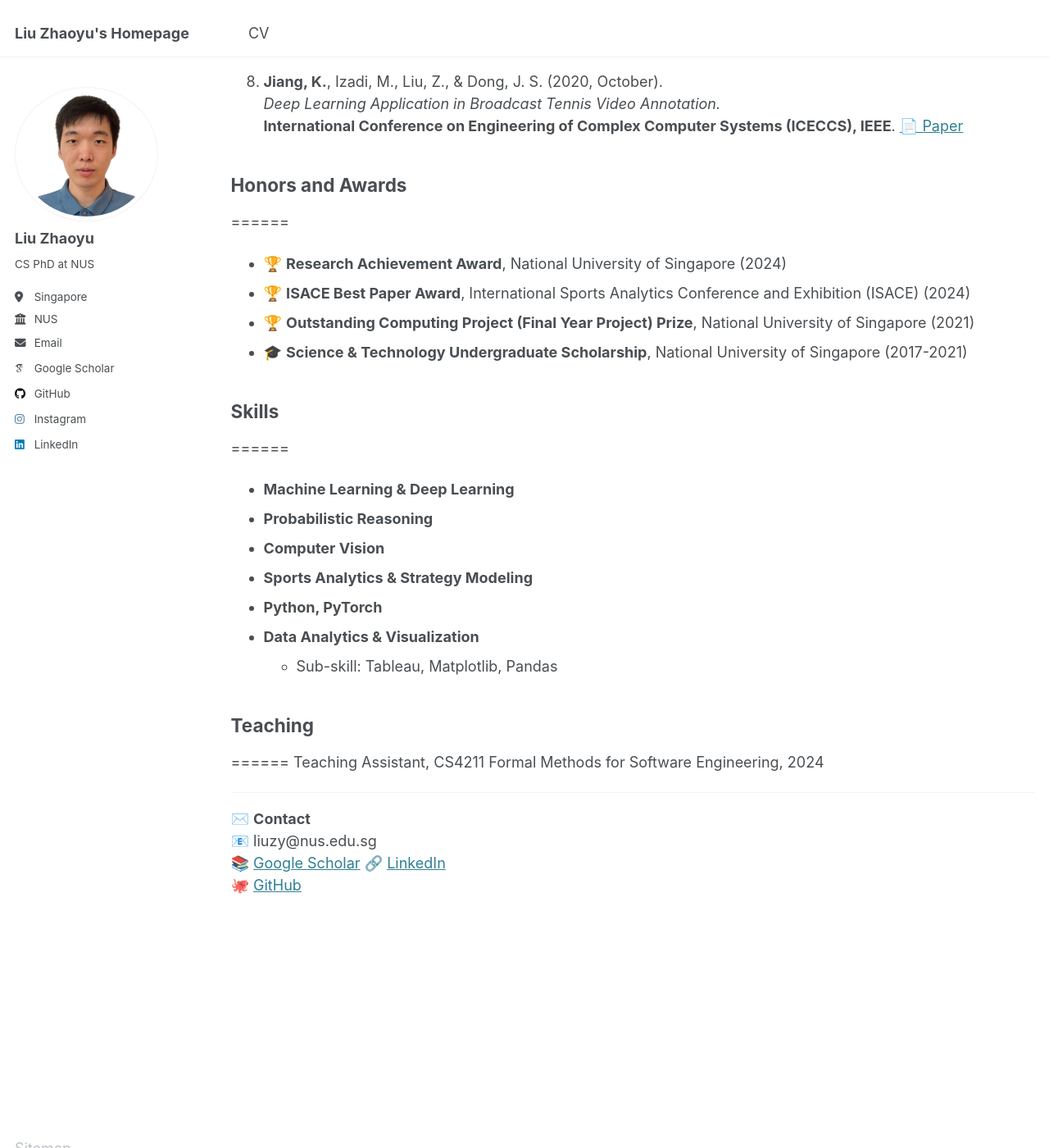
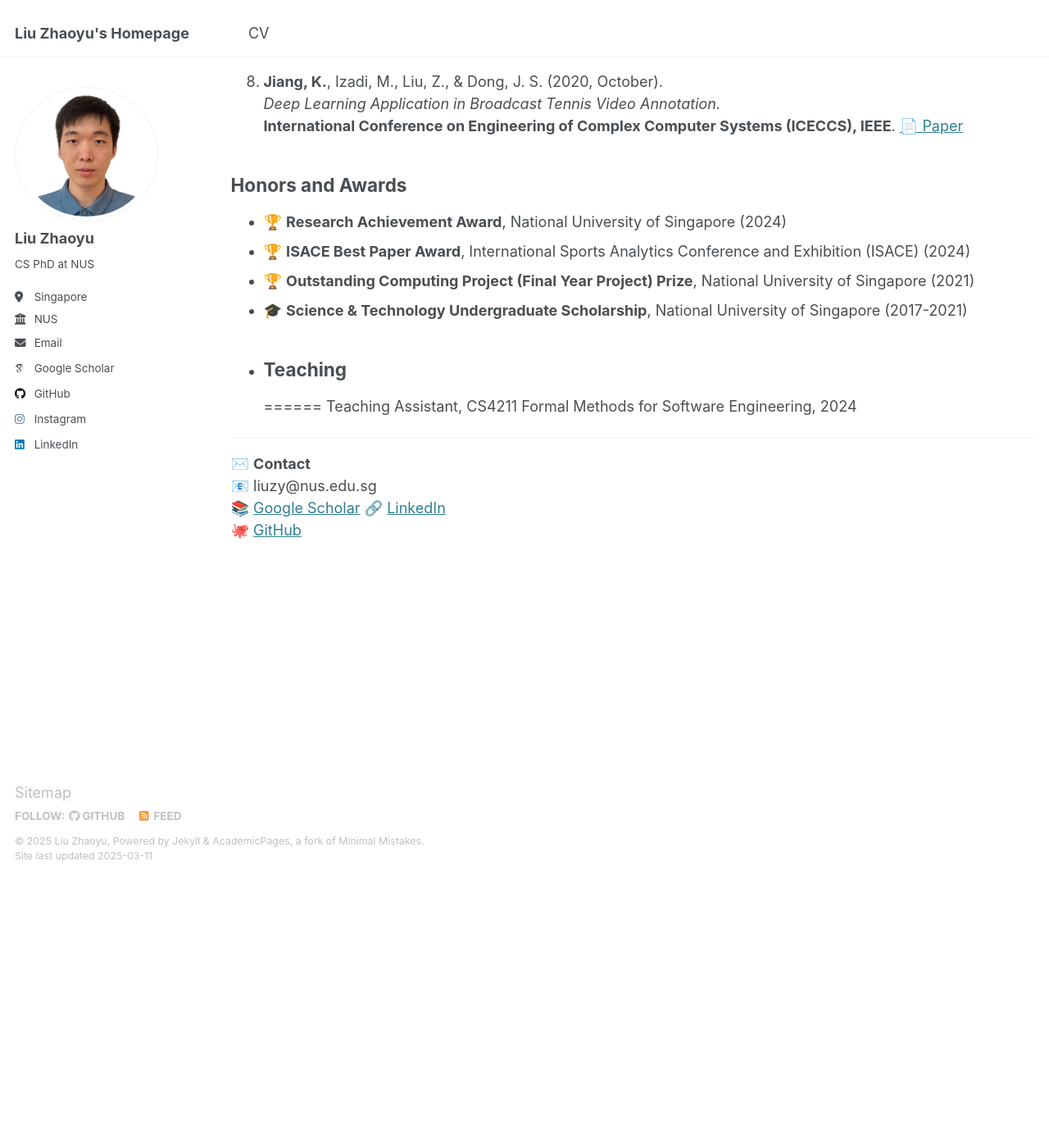
Before and after one commit to LZYAndy/lzyandy.github.io, a Jekyll site: the page built from _pages/cv.md, in a window 1280 px wide and 1400 px high, scrolled down 1387 px. Shown: the whole window at 82% size. Built offline with Jekyll 4.4.1, drawn with Linux system fonts in a browser that asks for light colours; some web fonts are replaced; after the commit the page ends 2459 px from its top, so only the background shows below that.

Commit message:
Update cv.md

```diff
--- a/_pages/cv.md
+++ b/_pages/cv.md
@@ -59,22 +59,11 @@ redirect_from:
    **International Conference on Engineering of Complex Computer Systems (ICECCS), IEEE**. [📄 Paper](https://ieeexplore.ieee.org/abstract/document/9376206/)
 
 ## Honors and Awards
-======
 - 🏆 **Research Achievement Award**, National University of Singapore (2024)
 - 🏆 **ISACE Best Paper Award**, International Sports Analytics Conference and Exhibition (ISACE) (2024)
 - 🏆 **Outstanding Computing Project (Final Year Project) Prize**, National University of Singapore (2021)
 - 🎓 **Science & Technology Undergraduate Scholarship**, National University of Singapore (2017-2021)
-
-## Skills
-======
-- **Machine Learning & Deep Learning**
-- **Probabilistic Reasoning**
-- **Computer Vision**
-- **Sports Analytics & Strategy Modeling**
-- **Python, PyTorch**
-- **Data Analytics & Visualization**
-  - Sub-skill: Tableau, Matplotlib, Pandas
-
+-
 ## Teaching
 ======
 Teaching Assistant, CS4211 Formal Methods for Software Engineering, 2024
```
